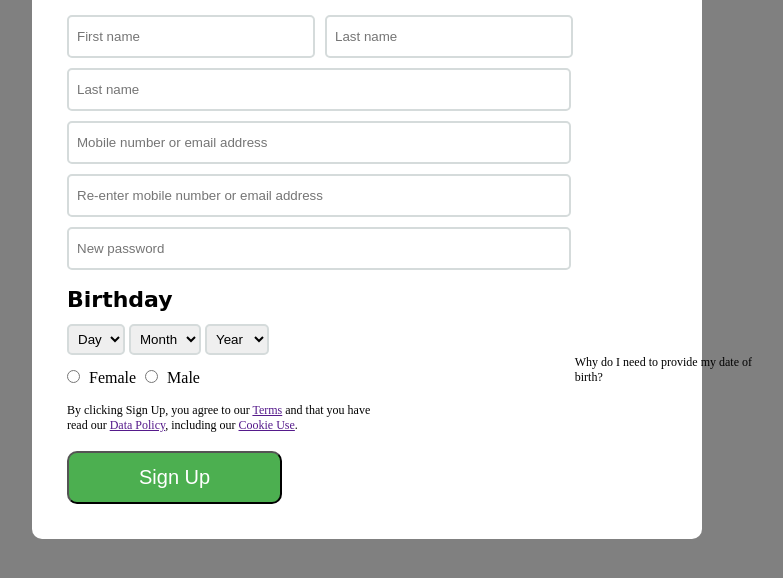
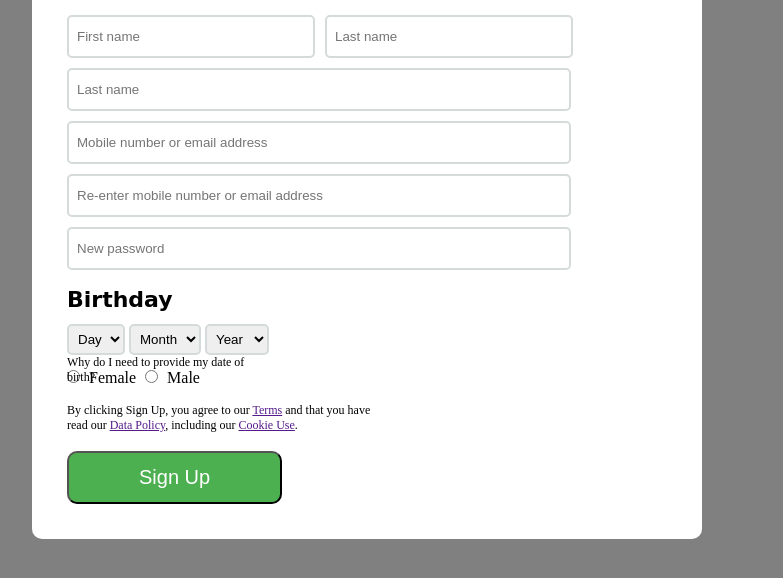
Before and after one commit to aihanif/aihanif-test.github.io, a plain HTML site: page index.html in a window 1280 px wide. Shown: the part 150-728 px from the top of the page, without its empty margins (273-1056 px from the left). Drawn offline with Linux system fonts and the light colour scheme.

Commit message:
Update index.html

```diff
--- a/index.html
+++ b/index.html
@@ -66,8 +66,8 @@ select {
 }
 
 .text2 {
-    /*float: right;*/
-    position: absolute; right: 0;
+    float: right;
+    position: absolute;
     margin-right: 255px;
     font-size: 12px;
 }
```
